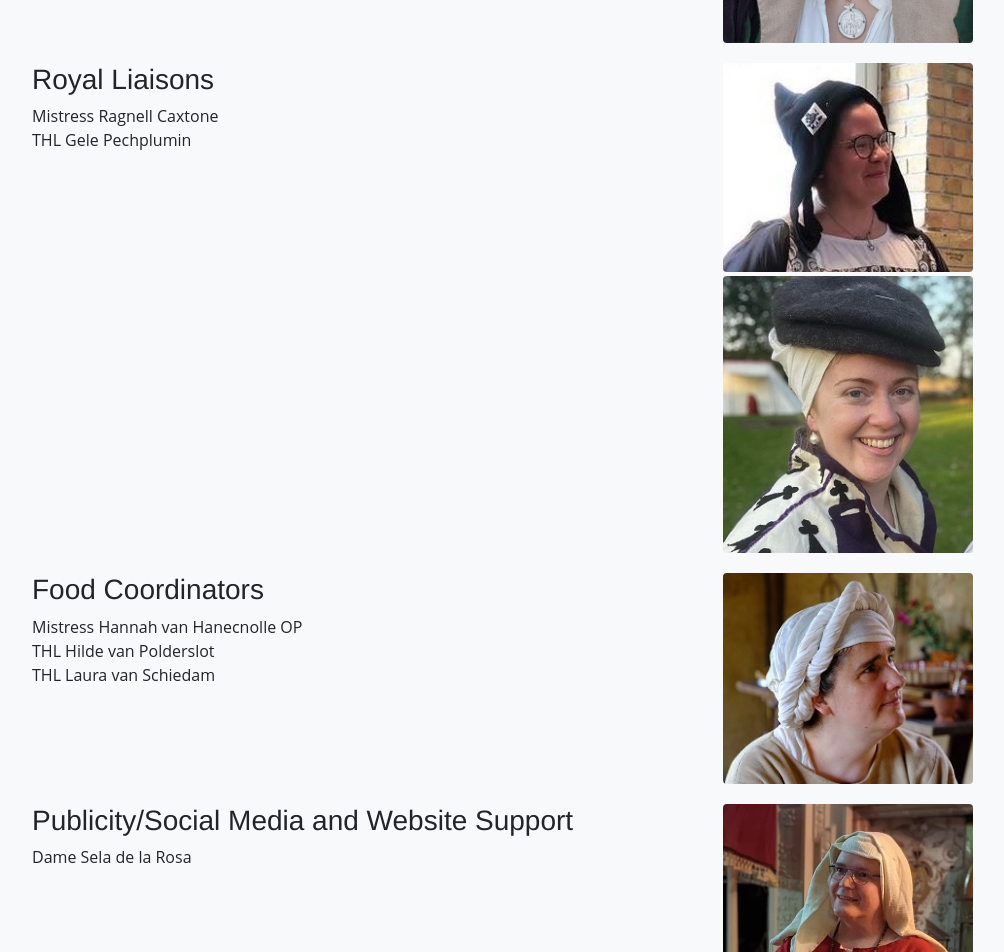
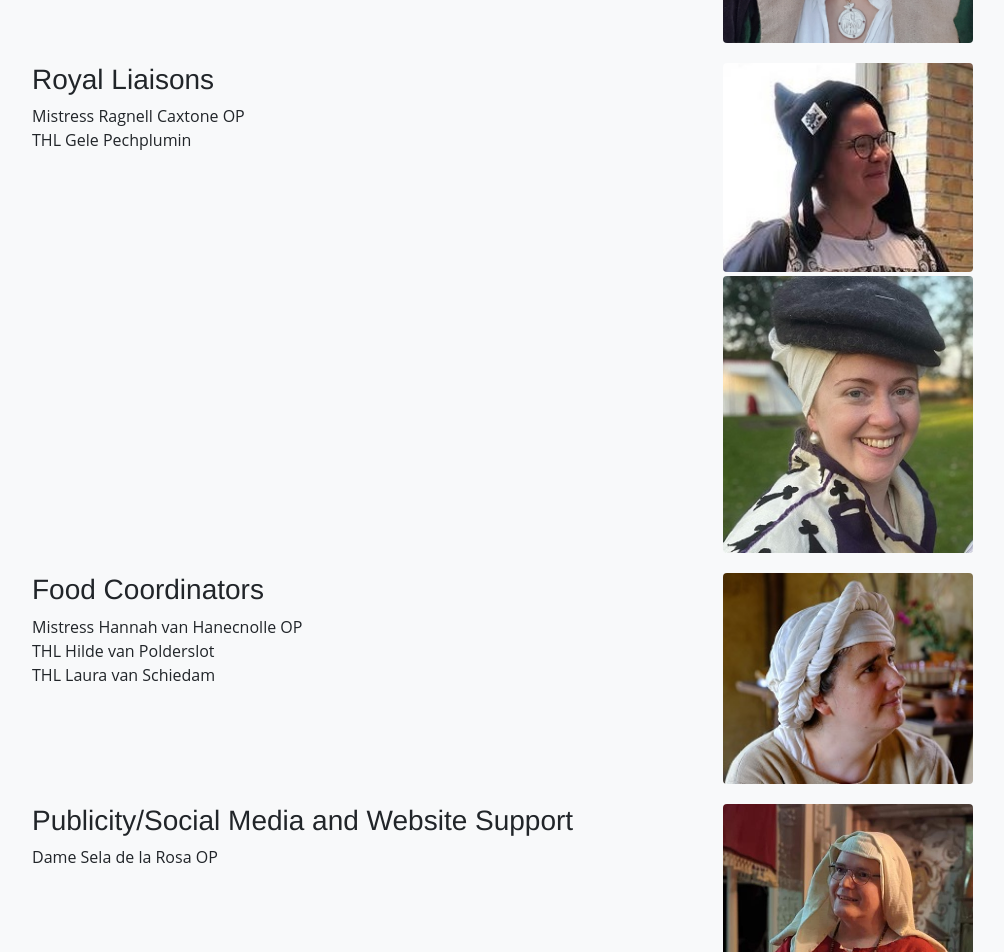
Before and after one commit to drachenwald/dw-30-year, a Jekyll site: the page built from eventstaff/index.html, in a window 1280 px wide and 1400 px high, scrolled down 3207 px. Shown: the part 155-1107 px from the top of the window, without its empty margins (102-1106 px from the left). Built offline with Jekyll 4.4.1, drawn with Linux system fonts in a browser that asks for light colours; some web fonts are replaced; some of the changed text lies outside the part shown.

Commit message:
staff corrections

```diff
--- a/eventstaff/index.html
+++ b/eventstaff/index.html
@@ -95,7 +95,7 @@ title: Event Staff
   <div class="row m-3">
     <div class="col-12 col-md-6 col-lg-8">
       <h3>Royal Liaisons</h3>
-      Mistress Ragnell Caxtone<br />
+      Mistress Ragnell Caxtone OP<br />
       THL Gele Pechplumin
     </div>
     <div class="col-12 col-md-6 col-lg-4">
@@ -119,7 +119,7 @@ title: Event Staff
   <div class="row m-3">
     <div class="col-12 col-md-6 col-lg-8">
       <h3>Publicity/Social Media and Website Support</h3>
-      Dame Sela de la Rosa
+      Dame Sela de la Rosa OP
     </div>
     <div class="col-12 col-md-6 col-lg-4">
       <img src="sela.jpg" class="rounded mb-1" width="250" alt="Sela photo">
```
Also changed, not shown: other parts of eventstaff/index.html (+1 -1 lines).
